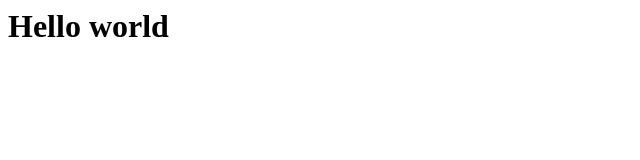
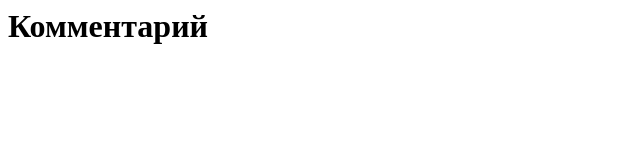
Before and after one commit to var112/big-name, a plain HTML site: page first exp/index.html in a window 1280 px wide. Shown: the whole page, without its empty margins (0-640 px from the left). Drawn offline with Linux system fonts and the light colour scheme.

Commit message:
Рыба

```diff
--- a/first exp/index.html
+++ b/first exp/index.html
@@ -2,6 +2,6 @@
 <html>
     <head></head>
     <body>
-        <h1>Hello world</h1>
+        <h1>Комментарий</h1>
     </body>
 </html>
```
